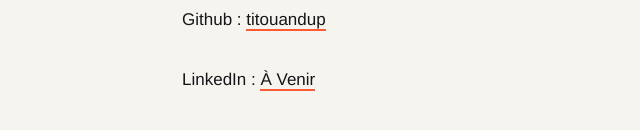
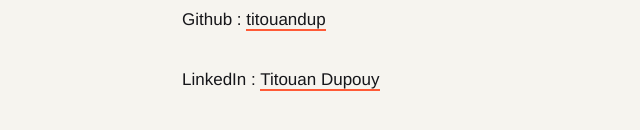
Before and after one commit to titouandup/titouandup.github.io, a plain HTML site: page index.html in a window 1280 px wide. Shown: the part 2596-2726 px from the top of the page, 304-944 px from the left. Drawn offline with Linux system fonts and the light colour scheme.

Commit message:
Ajout Linkedin et lien

```diff
--- a/index.html
+++ b/index.html
@@ -48,7 +48,7 @@
         <h2>Contact</h2>
         <p>Email : <a href="mailto:titouan.dupouy@viacesi.fr">titouan.dupouy@viacesi.fr</a></p>
         <p>Github : <a href="https://github.com/titouandup" target="_blank" rel="noopener noreferrer">titouandup</a></p>
-        <p>LinkedIn : <a href="[À REMPLIR]" target="_blank" rel="noopener noreferrer">À Venir</a></p>
+        <p>LinkedIn : <a href="https://www.linkedin.com/in/titouan-dupouy/" target="_blank" rel="noopener noreferrer">Titouan Dupouy</a></p>
       </section>
     </main>
   </body>
```
